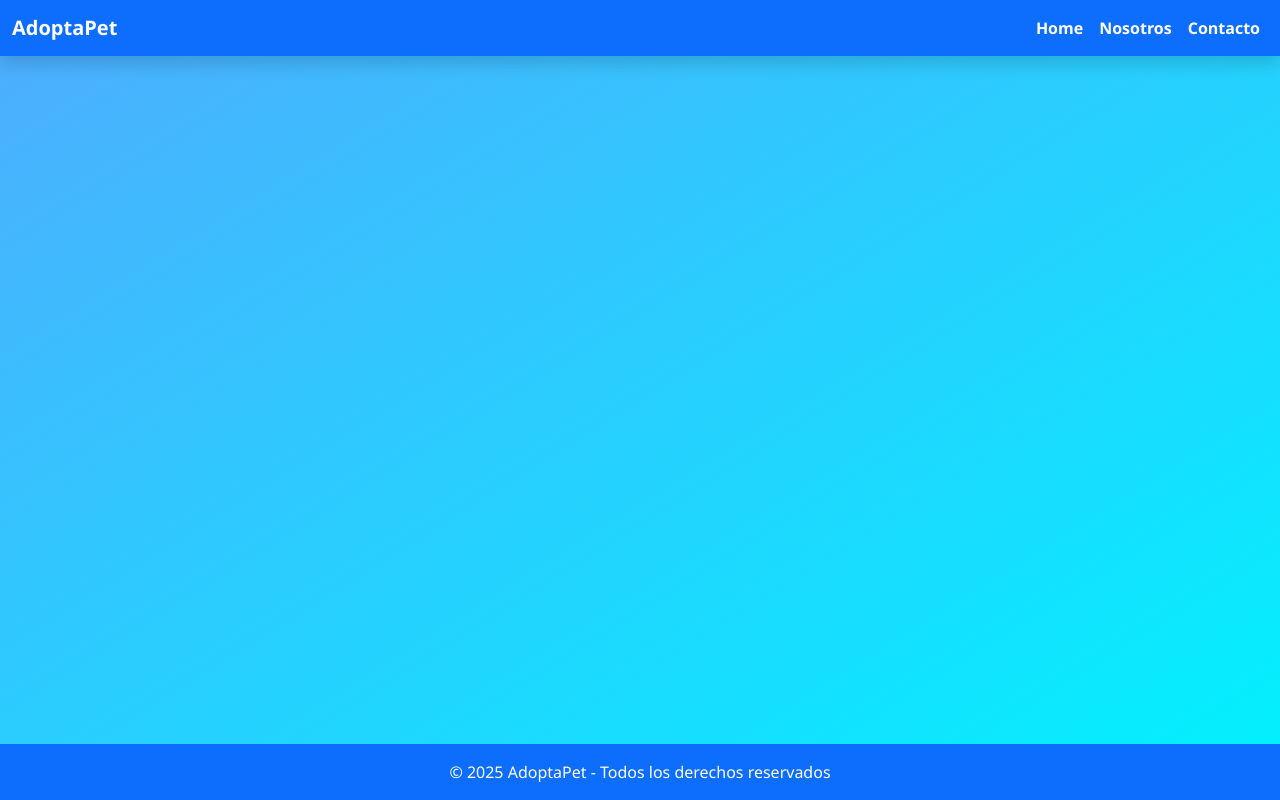
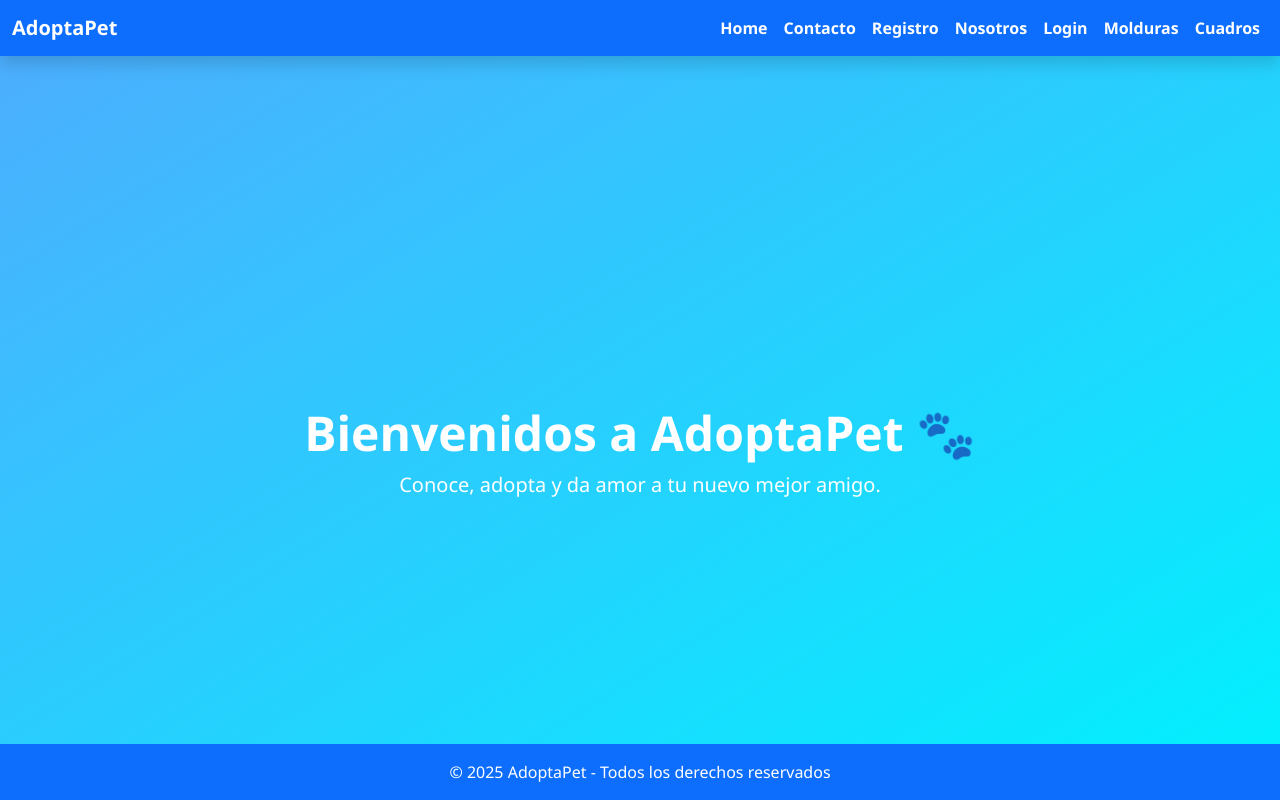
Before and after one commit to Lucem-nacho/LegacyFrame_V2, a React (Vite) app: page /cuadros in a window 1280 px wide. Built offline with nearby package versions, Linux system fonts and the light colour scheme.

Commit message:
Agregando paginas

```diff
--- a/src/App.tsx
+++ b/src/App.tsx
@@ -1,6 +1,11 @@
 import { Routes, Route, Link } from "react-router-dom";
 import Home from "./Pages/Home";
 import Contacto from "./Pages/Contacto";
+import Registro from "./Pages/Registro";
+import Login from "./Pages/Login";
+import Molduras from "./Pages/Molduras";
+import Cuadros from "./Pages/cuadros";
+import Nosotros from "./Pages/Nosotros";
 
 function App() {
   return (
@@ -20,13 +25,33 @@ function App() {
                 <Link className="nav-link" to="/"> Home</Link>
               </li>
               <li className="nav-item">
-                <Link className="nav-link" to="/nosotros">
+                <Link className="nav-link" to="/contacto">
+                  Contacto
+                </Link>
+              </li>
+              <li className="nav-item">
+                <Link className="nav-link" to="/registro">
+                  Registro
+                </Link>
+              </li>
+              <li className="nav-item">
+                <Link className="nav-link" to="/Nosotros">
                   Nosotros
                 </Link>
               </li>
               <li className="nav-item">
-                <Link className="nav-link" to="/contacto">
-                  Contacto
+                <Link className="nav-link" to="/Login">
+                  Login
+                </Link>
+              </li>
+              <li className="nav-item">
+                <Link className="nav-link" to="/Molduras">
+                  Molduras
+                </Link>
+              </li>
+              <li className="nav-item">
+                <Link className="nav-link" to="/Cuadros">
+                  Cuadros
                 </Link>
               </li>
             </ul>
@@ -39,6 +64,11 @@ function App() {
         <Routes>
           <Route path="/" element={<Home />} />
           <Route path="/contacto" element={<Contacto />} />
+          <Route path="/registro" element={<Registro />} />
+          <Route path="/login" element={<Login />} />
+          <Route path="/molduras" element={<Molduras />} />
+          <Route path="/cuadros" element={<Cuadros />} />
+          <Route path="/nosotros" element={<Nosotros />} />
         </Routes>
       </div>
 
--- /dev/null
+++ b/src/Pages/Cuadros.tsx
@@ -0,0 +1,16 @@
+import React from "react";
+
+const Cuadros: React.FC = () => { // Declara un componente funcional llamado Home, significa React Functional Component, y le dice a TypeScript que Home es un componente de React.
+  return (
+    <div className="main-content">
+      <h1 className="text-white fw-bold display-5">
+        Bienvenidos a AdoptaPet 🐾
+      </h1>
+      <p className="lead text-white">
+        Conoce, adopta y da amor a tu nuevo mejor amigo.
+      </p>
+    </div>
+  );
+};
+
+export default Cuadros;
--- /dev/null
+++ b/src/Pages/Login.tsx
@@ -0,0 +1,16 @@
+import React from "react";
+
+const Login: React.FC = () => { // Declara un componente funcional llamado Home, significa React Functional Component, y le dice a TypeScript que Home es un componente de React.
+  return (
+    <div className="main-content">
+      <h1 className="text-white fw-bold display-5">
+        Bienvenidos a AdoptaPet 🐾
+      </h1>
+      <p className="lead text-white">
+        Conoce, adopta y da amor a tu nuevo mejor amigo.
+      </p>
+    </div>
+  );
+};
+
+export default Login;
--- /dev/null
+++ b/src/Pages/Molduras.tsx
@@ -0,0 +1,16 @@
+import React from "react";
+
+const Molduras: React.FC = () => {
+  return (
+    <div className="main-content">
+      <h1 className="text-white fw-bold display-5">
+        Bienvenidos a AdoptaPet 🐾
+      </h1>
+      <p className="lead text-white">
+        Conoce, adopta y da amor a tu nuevo mejor amigo.
+      </p>
+    </div>
+  );
+};
+
+export default Molduras;
--- /dev/null
+++ b/src/Pages/Nosotros.tsx
@@ -0,0 +1,18 @@
+import React from "react";
+
+// Declara un componente funcional llamado Nosotros, significa React Functional Component, y le dice a TypeScript que Nosotros es un componente de React.
+const Nosotros: React.FC = () => {
+  return (
+    <div className="main-content">
+      <h1 className="text-white fw-bold display-5">Sobre Nosotros 🐶</h1>
+      <p className="lead text-white">
+        En <strong>AdoptaPet</strong> trabajamos con amor y compromiso para ayudar a perros y gatos a encontrar un hogar lleno de cariño.
+      </p>
+      <p className="text-white">
+        Nuestro objetivo es promover la adopción responsable, brindar asistencia veterinaria y crear conciencia sobre el respeto hacia los animales.
+      </p>
+    </div>
+  );
+};
+
+export default Nosotros;
--- /dev/null
+++ b/src/Pages/Registro.tsx
@@ -0,0 +1,16 @@
+import React from "react";
+
+const Registro: React.FC = () => { // Declara un componente funcional llamado Home, significa React Functional Component, y le dice a TypeScript que Home es un componente de React.
+  return (
+    <div className="main-content">
+      <h1 className="text-white fw-bold display-5">
+        Bienvenidos a AdoptaPet 🐾
+      </h1>
+      <p className="lead text-white">
+        Conoce, adopta y da amor a tu nuevo mejor amigo.
+      </p>
+    </div>
+  );
+};
+
+export default Registro;
```
